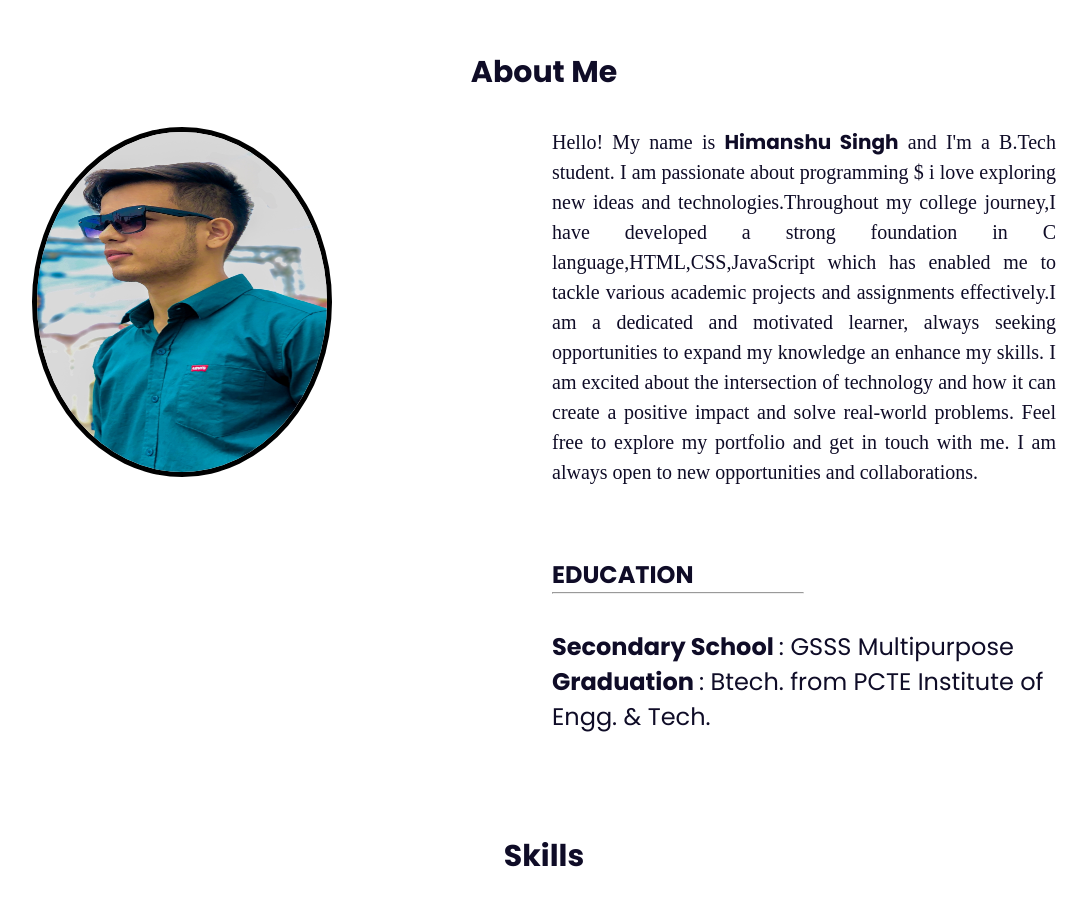
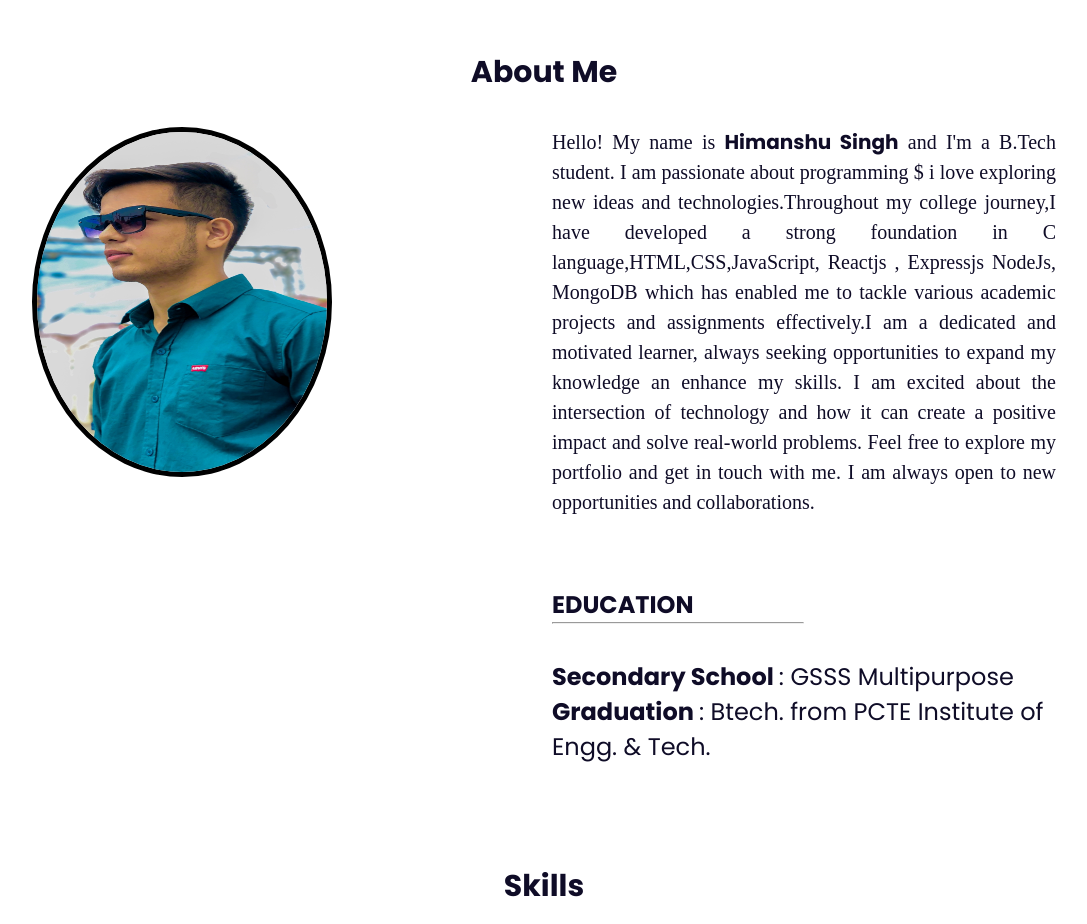
Before and after one commit to himansh025/Portfolio, a plain HTML site: page index.html in a window 1280 px wide. Shown: the part 800-1724 px from the top of the page, without its empty margins (96-1183 px from the left). Drawn offline with nearby package versions, Linux system fonts and the light colour scheme; a script that the page names is missing.

Commit message:
Update index.html

```diff
--- a/index.html
+++ b/index.html
@@ -64,7 +64,7 @@
 
             </div>
             <div class="about-text">
-                <p> Hello! My name is <b>Himanshu Singh</b> and I'm a B.Tech student. I am passionate about programming $ i love exploring new ideas and technologies.Throughout my college journey,I have developed a strong foundation in C language,HTML,CSS,JavaScript which has enabled me to tackle various academic projects and assignments effectively.I am a dedicated and motivated learner, always seeking opportunities to expand my knowledge an enhance my skills. I am excited about the intersection of technology and how it can create a positive impact and solve real-world problems. Feel free to explore my portfolio and get in touch with me. I am always open to new opportunities and collaborations.
+                <p> Hello! My name is <b>Himanshu Singh</b> and I'm a B.Tech student. I am passionate about programming $ i love exploring new ideas and technologies.Throughout my college journey,I have developed a strong foundation in C language,HTML,CSS,JavaScript, Reactjs , Expressjs NodeJs, MongoDB which has enabled me to tackle various academic projects and assignments effectively.I am a dedicated and motivated learner, always seeking opportunities to expand my knowledge an enhance my skills. I am excited about the intersection of technology and how it can create a positive impact and solve real-world problems. Feel free to explore my portfolio and get in touch with me. I am always open to new opportunities and collaborations.
                 </p>
                 <br><br>
                  <a id=" fas"> <b> EDUCATION</b></a>
```
